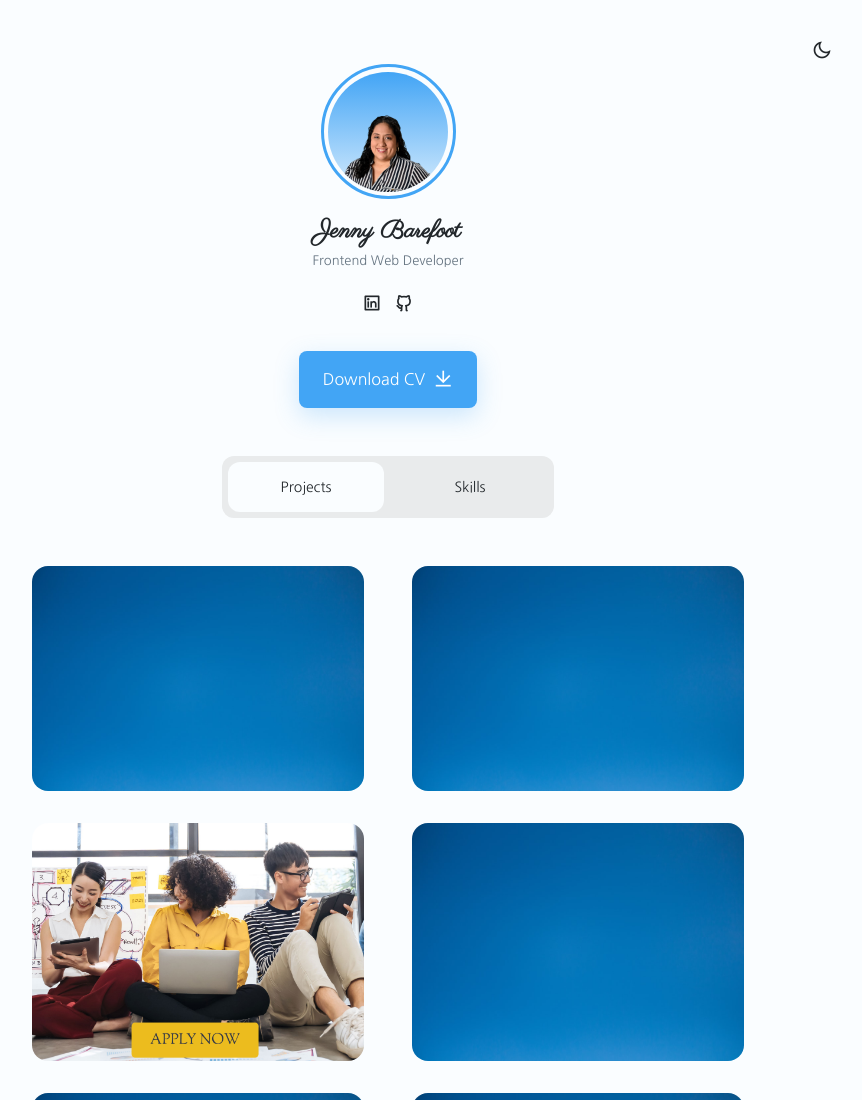
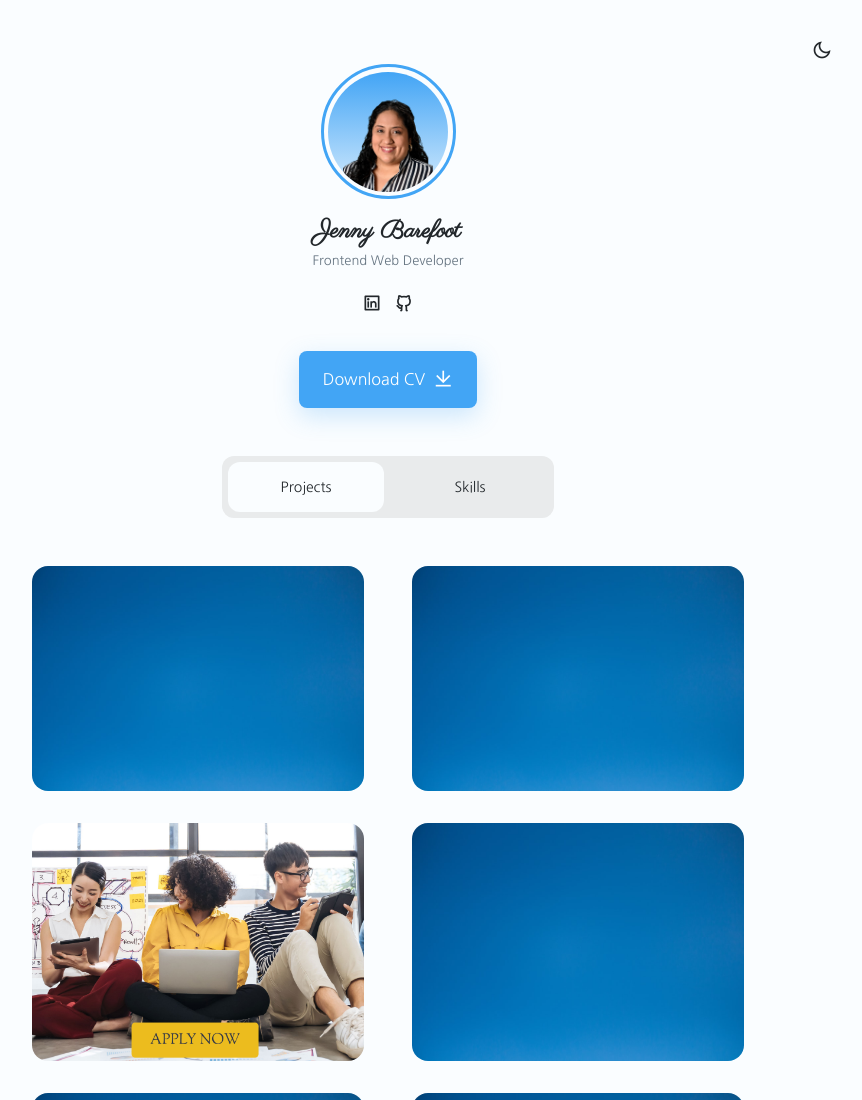
Before and after one commit to JenBarefoot/JenBarefoot.github.io, a plain HTML site: page index.html in a window 1280 px wide. Shown: the top 1100 px of the page, without its empty margins (252-1114 px from the left). Drawn offline with nearby package versions, Linux system fonts and the light colour scheme.

Commit message:
Image Adjustments
Removed unused image file and cropped profile photo so that it can zoom in more to subjects face.

```diff
--- a/index.html
+++ b/index.html
@@ -26,7 +26,7 @@
                     <div class="profile__border">
                         <div class="profile__perfil">
                             <!-- Insert your image, according to the example size of the portfolio -->
-                            <img src="assets/img/jbarefoot.png" alt="">
+                            <img src="assets/img/jbarefoot2.png" alt="">
                         </div>
                     </div>
 
```
Also changed, not shown: assets/img/jbarefoot2.png (added), 1 other file.
